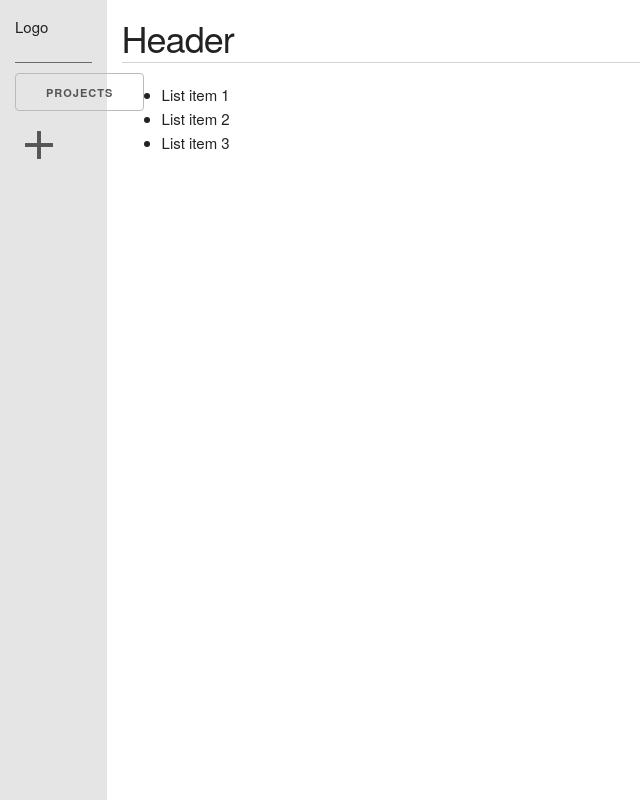
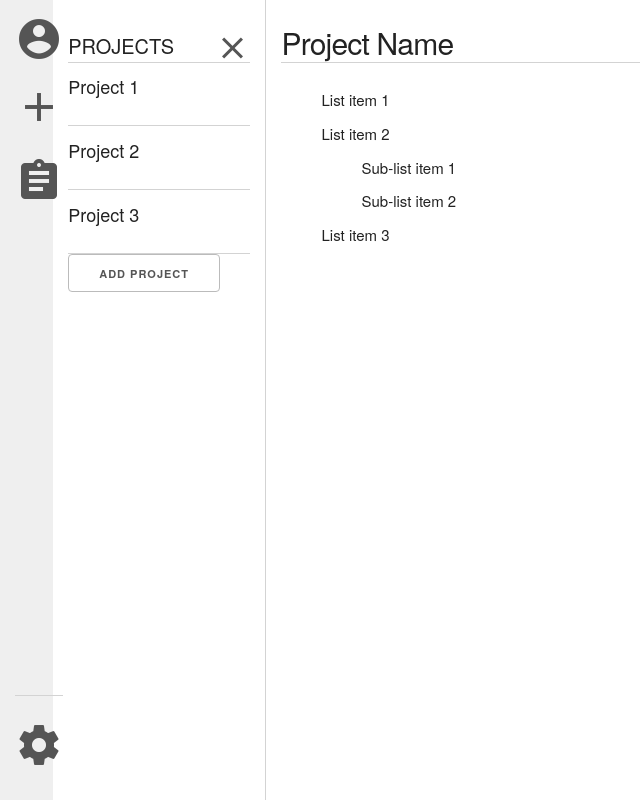
Before and after one commit to rpschill/projectr_0.2, a plain HTML site: page index.html in a window 1280 px wide. Shown: the whole page, without its empty margins (0-640 px from the left). Drawn offline with nearby package versions, Linux system fonts and the light colour scheme.

Commit message:
Daily updates

```diff
--- a/app.js
+++ b/app.js
@@ -1,3 +1,4 @@
+/*
 $(document).ready(function() {
 
 
@@ -15,3 +16,4 @@ $(document).ready(function() {
         });
     });
 });
+*/
--- a/css/main.css
+++ b/css/main.css
@@ -191,17 +191,29 @@ form {
 /* Grid
 -------------------------------------------------- */
 
+.col-0-5 {width: 4.16%;}
 .col-1 {width: 8.33%;}
+.col-1-5 {width: 12.5%;}
 .col-2 {width: 16.66%;}
+.col-2-5 {width: 20.82%;}
 .col-3 {width: 25%;}
+.col-3-5 {width: 29.16%;}
 .col-4 {width: 33.33%;}
+.col-4-5 {width: 37.5%;}
 .col-5 {width: 41.66%;}
+.col-5-5 {width: 45.82%;}
 .col-6 {width: 50%;}
+.col-6-5 {width: 54.16%;}
 .col-7 {width: 58.33%;}
+.col-7-5 {width: 62.5%;}
 .col-8 {width: 66.66%;}
+.col-8-5 {width: 70.82%;}
 .col-9 {width: 75%;}
+.col-9-5 {width: 79.16%;}
 .col-10 {width: 83.33%;}
+.col-10-5 {width: 87.5%;}
 .col-11 {width: 91.66%;}
+.col-11-5 {width: 95.82%;}
 .col-12 {width: 100%;}
 
 [class*="col-"] {
@@ -218,15 +230,12 @@ form {
 /* Page Structure
 -------------------------------------------------- */
 div.sidebar {
-    background-color: #e5e5e5;
+    background-color: #efefef;
     height: 100vh;
-
 }
 
-div.sidebar__header{
-    border-bottom: 1px solid dimgrey;
+div.sidebar-header{
     height: 6vh;
-
 }
 
 div.sidebar-menu {
@@ -234,7 +243,20 @@ div.sidebar-menu {
     padding-bottom: 10px;
 }
 
+div.sidebar-menu__add {
+	padding: 10px 0px;
+}
 
+div.sidebar-menu__open-menu {
+	padding: 10px 0px;
+}
+
+div.sidebar-menu__config {
+	border-top: 1px solid lightgrey;
+	bottom: 0;
+	padding: 25px 0px;
+	position: fixed;
+}
 
 button.icon {
 	padding: 0px;
@@ -251,29 +273,112 @@ button.icon {
 
 div.project-menu {
     border-right: 1px solid lightgrey;
-    display: none;
     height: 100vh;
 }
 
 div.project-menu__header {
     border-bottom: 1px solid lightgrey;
     height: 6vh;
+}
 
+p.project-menu__text {
+	padding: 15px 0;
+	text-transform: uppercase;
+	font-size: 20px;
+}
+
+ul.project-list {
+	padding: 0 0;
+	margin-top: -1px;
 }
 
 button.close-menu {
-  float: right;
+	float: right;
 }
 
 button.icon {
 	margin: 0 auto;
 }
 
-ul.project-list {
-    list-style-type: none;
-}
-
 .list-content__header {
     border-bottom: 1px solid lightgray;
     height: 6vh;
 }
+
+h4.list-content__header {
+	padding: 8px 0;
+}
+
+/* Lists
+-------------------------------------------------------- */
+
+ul {
+	list-style-type: none;
+	margin-bottom: 0;
+}
+
+li.project-list__item {
+	height: 8vh;
+	border-bottom: 1px solid lightgrey;
+	padding: 10px 0;
+	font-size: 18px;
+}
+
+a.project-list__link:link,
+a.project-list__link:visited,
+a.project-list__link:active {
+	color: #222;
+	text-decoration: none;
+}
+
+li.project-list__item:hover,
+li.list-content__item:hover {
+	background-color: #efefef;
+	color: #222;
+}
+
+li.list-content__item {
+	line-height: 2.25;
+}
+
+
+
+/* Tooltips
+--------------------------------------------------------- */
+
+.tooltip {
+	display: inline-block;
+	position: relative;
+}
+
+.tooltip .tooltiptext {
+	visibility: hidden;
+	width: 120px;
+	top: 15px;
+	left: 105%;
+	background-color: black;
+	color: #fff;
+	text-align: center;
+	padding: 5px 0;
+	border-radius: 6px;
+	position: absolute;
+	z-index: 1;
+	opacity: 0;
+	transition: opacity 1s;
+}
+
+.tooltip:hover .tooltiptext {
+	visibility: visible;
+	opacity: 1;
+}
+
+.tooltip .tooltiptext::after {
+	content: " ";
+	position: absolute;
+	top: 50%;
+	right: 100%;
+	margin-top: -5px;
+	border-width: 5px;
+	border-style: solid;
+	border-color: transparent black transparent transparent;
+}
--- a/index.html
+++ b/index.html
@@ -25,48 +25,67 @@
 
 
         <div class="row">
-            <div class="sidebar col-1">
-                <div class="sidebar__header">
-                    Logo
+            <div class="sidebar col-0-5">
+                <div class="sidebar-header">
+                    <div class="sidebar-header__account tooltip">
+                        <button type="button" class="sidebar-header__item icon">
+                            <i class="material-icons md-48">account_circle</i>
+                        </button>
+                        <span class="tooltiptext">Account</span>
+                    </div>
                 </div>
                 <div class="sidebar-menu">
-                    <div class="sidebar-menu__open-menu">
-                        <button type="button" class="sidebar-menu__item open-menu">Projects</button>
-                    </div>
-                    <div class="sidebar-menu__add">
+                    <div class="sidebar-menu__add tooltip">
                         <button type="button" class="sidebar-menu__item add-task icon">
                             <i class="material-icons md-48">add</i>
                         </button>
+                        <span class="tooltiptext">Add task</span>
+                    </div>
+                    <div class="sidebar-menu__open-menu menu-arrow tooltip">
+                        <button type="button" class="sidebar-menu__item icon open-menu">
+                            <i class="material-icons md-48">assignment</i>
+                        </button>
+                        <span class="tooltiptext">Projects</span>
+                    </div>
+                    <div class="sidebar-menu__config tooltip">
+                        <button type="button" class="sidebar-menu__item icon">
+                            <i class="material-icons md-48">settings</i>
+                        </button>
+                        <span class="tooltiptext">Settings</span>
                     </div>
                 </div>
             </div>
             <div class="project-menu col-2">
                 <div class="project-menu__header">
-                    <p>
-                        White space
+                    <p class="project-menu__text">
+
+                        Projects
                         <span>
                             <button type="button" class="close-menu icon">
                                 <i class="material-icons md-36">close</i>
                             </button>
                         </span>
                     </p>
-
                 </div>
                 <ul class="project-list">
-                    <li class="project-list__item">Project 1</li>
-                    <li class="project-list__item">Project 2</li>
-                    <li class="project-list__item">Project 3</li>
+                    <a href="#" class="project-list__link"><li class="project-list__item">Project 1</li></a>
+                    <a href="#" class="project-list__link"><li class="project-list__item">Project 2</li></a>
+                    <a href="#" class="project-list__link"><li class="project-list__item">Project 3</li></a>
                 </ul>
                 <div class="project-list__add-project">
                     <button type="button" class="project-list__add-button">Add Project</button>
                 </div>
 
             </div>
-            <div class="list-content col-11">
-                <h3 class="list-content__header">Header</h3>
+            <div class="list-content col-9-5">
+                <h4 class="list-content__header">Project Name</h4>
                 <ul>
                     <li class="list-content__item">List item 1</li>
                     <li class="list-content__item">List item 2</li>
+                        <ul>
+                            <li class="list-content__item">Sub-list item 1</li>
+                            <li class="list-content__item">Sub-list item 2</li>
+                        </ul>
                     <li class="list-content__item">List item 3</li>
                 </ul>
             </div>
```
